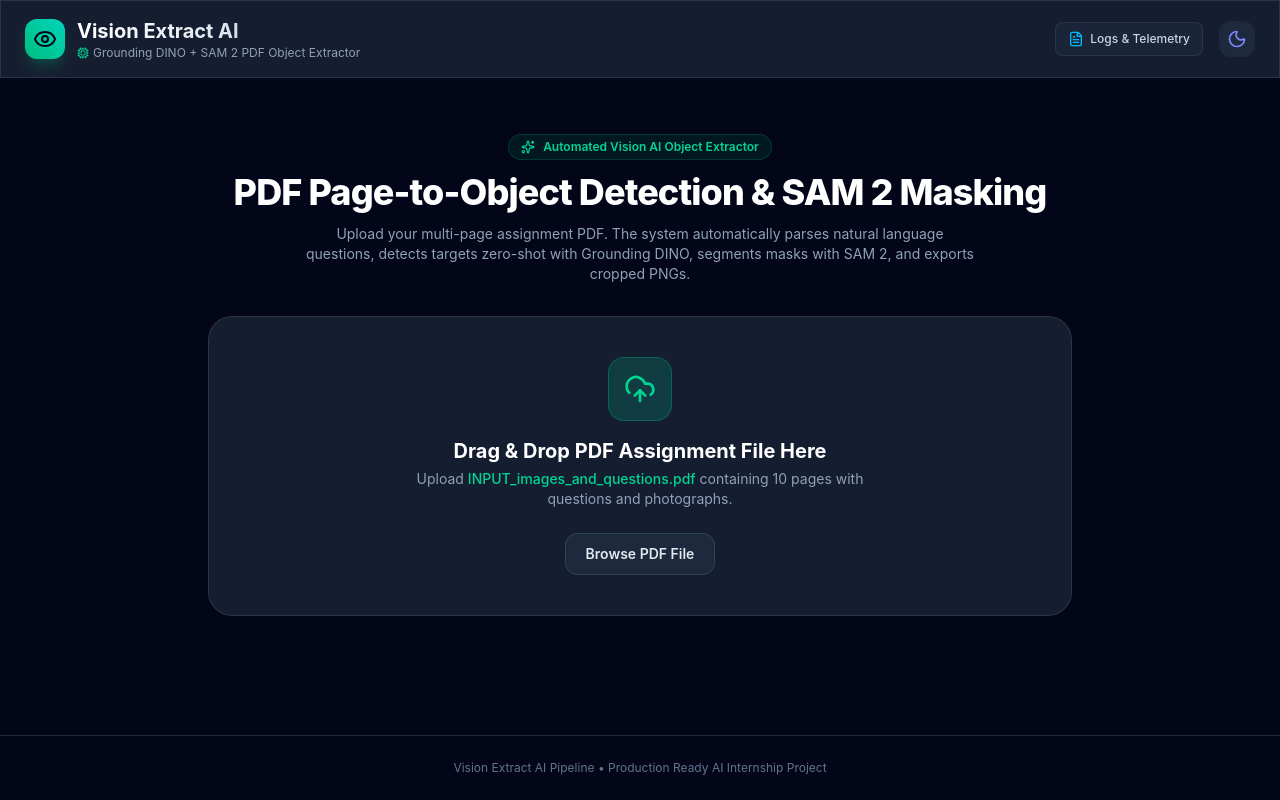
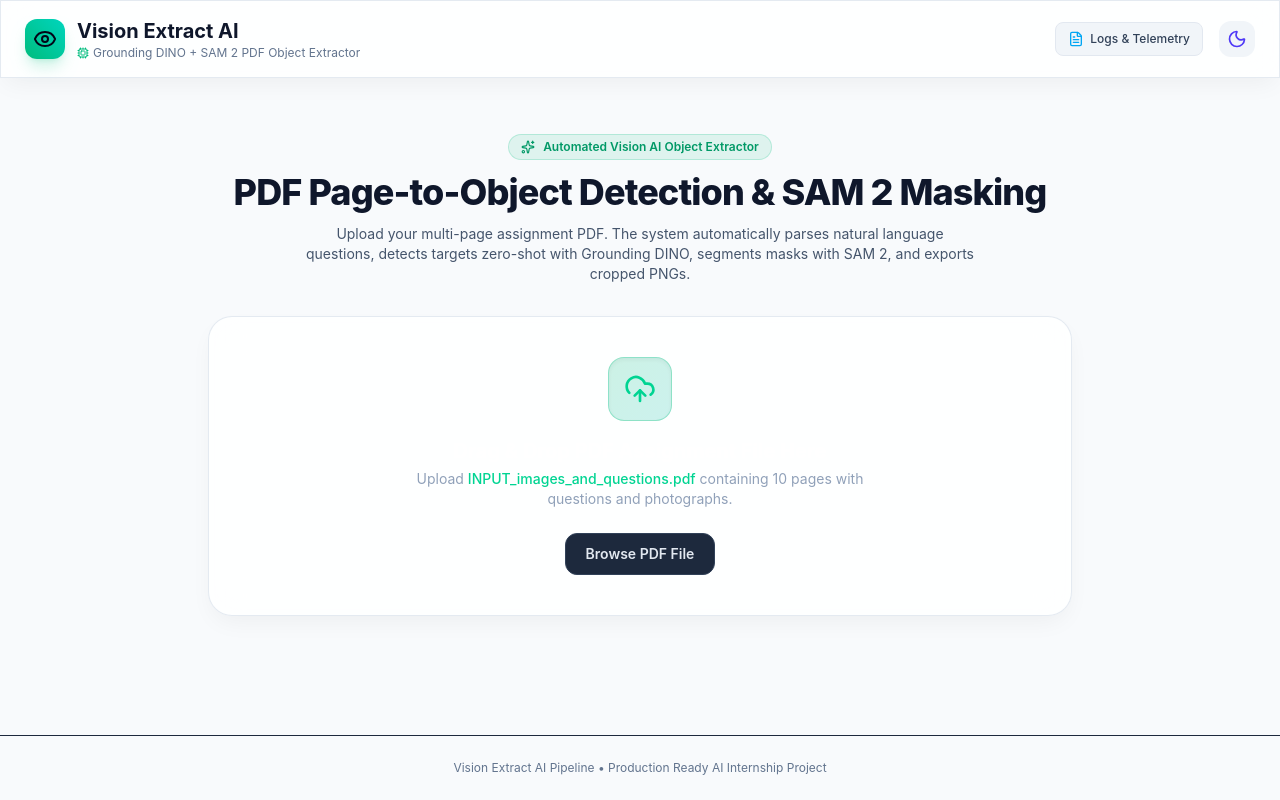
Before and after one commit to harishvivin/Vision-Extract-AI, a React (Vite) app in the folder frontend/: page / in a window 1280 px wide. Built offline with nearby package versions, Linux system fonts and the light colour scheme.

Commit message:
Apply full light color mode styling across application and keep main page clean initially

```diff
--- a/frontend/src/App.jsx
+++ b/frontend/src/App.jsx
@@ -458,7 +458,7 @@
   });
 
   return (
-    <div className={`min-h-screen bg-slate-950 text-slate-100 flex flex-col`}>
+    <div className={`min-h-screen ${darkMode ? 'bg-slate-950 text-slate-100' : 'bg-slate-50 text-slate-800'} flex flex-col transition-colors duration-300`}>
       <Navbar
         onDownloadAll={handleDownloadAll}
         isProcessing={isProcessing}
@@ -474,13 +474,13 @@
       <main className="flex-1 max-w-7xl w-full mx-auto px-6 py-8">
         {/* Banner */}
         <div className="text-center my-6 space-y-3">
-          <div className="inline-flex items-center gap-2 px-3 py-1 rounded-full bg-emerald-500/10 border border-emerald-500/20 text-emerald-400 text-xs font-semibold">
+          <div className="inline-flex items-center gap-2 px-3 py-1 rounded-full bg-emerald-500/10 border border-emerald-500/20 text-emerald-600 dark:text-emerald-400 text-xs font-semibold">
             <Sparkles className="w-3.5 h-3.5" /> Automated Vision AI Object Extractor
           </div>
-          <h2 className="text-3xl md:text-4xl font-extrabold text-white tracking-tight">
+          <h2 className={`text-3xl md:text-4xl font-extrabold ${darkMode ? 'text-white' : 'text-slate-900'} tracking-tight`}>
             PDF Page-to-Object Detection & SAM 2 Masking
           </h2>
-          <p className="text-slate-400 text-sm max-w-2xl mx-auto">
+          <p className={`${darkMode ? 'text-slate-400' : 'text-slate-600'} text-sm max-w-2xl mx-auto`}>
             Upload your multi-page assignment PDF. The system automatically parses natural language questions,
             detects targets zero-shot with Grounding DINO, segments masks with SAM 2, and exports cropped PNGs.
           </p>
@@ -503,10 +503,10 @@
         {/* Results Section */}
         {pages.length > 0 && (
           <div className="mt-12 space-y-6">
-            <div className="flex flex-col md:flex-row md:items-center justify-between gap-4 pb-4 border-b border-slate-800">
+            <div className={`flex flex-col md:flex-row md:items-center justify-between gap-4 pb-4 border-b ${darkMode ? 'border-slate-800' : 'border-slate-200'}`}>
               <div className="flex items-center space-x-3">
-                <FileCheck2 className="w-6 h-6 text-emerald-400" />
-                <h3 className="text-xl font-bold text-white">
+                <FileCheck2 className="w-6 h-6 text-emerald-500" />
+                <h3 className={`text-xl font-bold ${darkMode ? 'text-white' : 'text-slate-900'}`}>
                   Extracted Pages & Cropped Objects ({pages.length})
                 </h3>
               </div>
@@ -519,7 +519,7 @@
                   placeholder="Search object, question, file..."
                   value={searchTerm}
                   onChange={(e) => setSearchTerm(e.target.value)}
-                  className="w-full pl-10 pr-4 py-2 text-xs bg-slate-900 border border-slate-800 rounded-xl text-white focus:outline-none focus:border-emerald-500 transition-colors"
+                  className={`w-full pl-10 pr-4 py-2 text-xs rounded-xl focus:outline-none focus:border-emerald-500 transition-colors ${darkMode ? 'bg-slate-900 border-slate-800 text-white' : 'bg-white border-slate-300 text-slate-900'}`}
                 />
               </div>
             </div>
--- a/frontend/src/components/Navbar.jsx
+++ b/frontend/src/components/Navbar.jsx
@@ -3,17 +3,17 @@
 
 export default function Navbar({ onDownloadAll, isProcessing, totalPages, darkMode, setDarkMode, onOpenLogs }) {
   return (
-    <header className="sticky top-0 z-50 glass-panel border-b border-slate-800 px-6 py-4 flex items-center justify-between">
+    <header className="sticky top-0 z-50 glass-panel border-b border-slate-200 dark:border-slate-800 px-6 py-4 flex items-center justify-between">
       <div className="flex items-center space-x-3">
         <div className="w-10 h-10 rounded-xl bg-gradient-to-tr from-emerald-500 to-teal-400 flex items-center justify-center shadow-lg shadow-emerald-500/20">
           <Eye className="w-6 h-6 text-slate-950 font-bold" />
         </div>
         <div>
-          <h1 className="text-xl font-bold bg-gradient-to-r from-white via-slate-200 to-slate-400 bg-clip-text text-transparent">
+          <h1 className={`text-xl font-bold ${darkMode ? 'bg-gradient-to-r from-white via-slate-200 to-slate-400 bg-clip-text text-transparent' : 'text-slate-900'}`}>
             Vision Extract AI
           </h1>
-          <p className="text-xs text-slate-400 flex items-center gap-1">
-            <Cpu className="w-3 h-3 text-emerald-400" /> Grounding DINO + SAM 2 PDF Object Extractor
+          <p className="text-xs text-slate-500 dark:text-slate-400 flex items-center gap-1">
+            <Cpu className="w-3 h-3 text-emerald-500 dark:text-emerald-400" /> Grounding DINO + SAM 2 PDF Object Extractor
           </p>
         </div>
       </div>
@@ -21,9 +21,9 @@
       <div className="flex items-center space-x-4">
         <button
           onClick={onOpenLogs}
-          className="px-3 py-2 text-xs font-medium text-slate-300 hover:text-white bg-slate-800/80 hover:bg-slate-700 border border-slate-700/60 rounded-lg flex items-center gap-1.5 transition-all"
+          className="px-3 py-2 text-xs font-medium text-slate-700 dark:text-slate-300 hover:text-slate-900 dark:hover:text-white bg-slate-100 dark:bg-slate-800/80 hover:bg-slate-200 dark:hover:bg-slate-700 border border-slate-200 dark:border-slate-700/60 rounded-lg flex items-center gap-1.5 transition-all"
         >
-          <FileText className="w-4 h-4 text-sky-400" /> Logs & Telemetry
+          <FileText className="w-4 h-4 text-sky-500 dark:text-sky-400" /> Logs & Telemetry
         </button>
 
         {totalPages > 0 && (
@@ -32,16 +32,16 @@
             disabled={isProcessing}
             className="px-4 py-2 text-sm font-semibold text-slate-950 bg-gradient-to-r from-emerald-400 to-teal-300 hover:from-emerald-300 hover:to-teal-200 active:scale-95 disabled:opacity-50 rounded-xl shadow-lg shadow-emerald-500/25 flex items-center gap-2 transition-all"
           >
-            <Download className="w-4 h-4" /> Download All 10 Outputs
+            <Download className="w-4 h-4" /> Download All ({totalPages})
           </button>
         )}
 
         <button
           onClick={() => setDarkMode(!darkMode)}
-          className="p-2 rounded-xl bg-slate-800 hover:bg-slate-700 text-slate-300 hover:text-white transition-colors"
+          className="p-2 rounded-xl bg-slate-100 dark:bg-slate-800 hover:bg-slate-200 dark:hover:bg-slate-700 text-slate-700 dark:text-slate-300 transition-colors"
           title="Toggle Theme"
         >
-          {darkMode ? <Sun className="w-5 h-5 text-amber-400" /> : <Moon className="w-5 h-5 text-indigo-400" />}
+          {darkMode ? <Sun className="w-5 h-5 text-amber-400" /> : <Moon className="w-5 h-5 text-indigo-600" />}
         </button>
       </div>
     </header>
--- a/frontend/src/index.css
+++ b/frontend/src/index.css
@@ -2,20 +2,32 @@
 
 @layer base {
   body {
-    @apply bg-[#0F172A] text-slate-100 font-sans antialiased min-h-screen selection:bg-emerald-500 selection:text-white;
+    @apply bg-slate-50 text-slate-900 font-sans antialiased min-h-screen selection:bg-emerald-500 selection:text-white dark:bg-slate-950 dark:text-slate-100;
   }
 }
 
-/* Glassmorphism utility */
+/* Glassmorphism utilities for Light & Dark modes */
 .glass-panel {
-  background: rgba(30, 41, 59, 0.7);
+  background: rgba(255, 255, 255, 0.85);
   backdrop-filter: blur(16px);
   -webkit-backdrop-filter: blur(16px);
+  border: 1px solid rgba(226, 232, 240, 0.9);
+  box-shadow: 0 10px 25px -5px rgba(0, 0, 0, 0.05);
+}
+
+.dark .glass-panel {
+  background: rgba(30, 41, 59, 0.7);
   border: 1px solid rgba(255, 255, 255, 0.1);
+  box-shadow: 0 10px 25px -5px rgba(0, 0, 0, 0.3);
 }
 
 .glass-card {
+  background: rgba(255, 255, 255, 0.9);
+  backdrop-filter: blur(12px);
+  border: 1px solid rgba(226, 232, 240, 0.8);
+}
+
+.dark .glass-card {
   background: rgba(15, 23, 42, 0.6);
-  backdrop-filter: blur(12px);
   border: 1px solid rgba(255, 255, 255, 0.08);
 }
```
Also changed, not shown: 4 other files (tests, documents, lock files or other folders).
